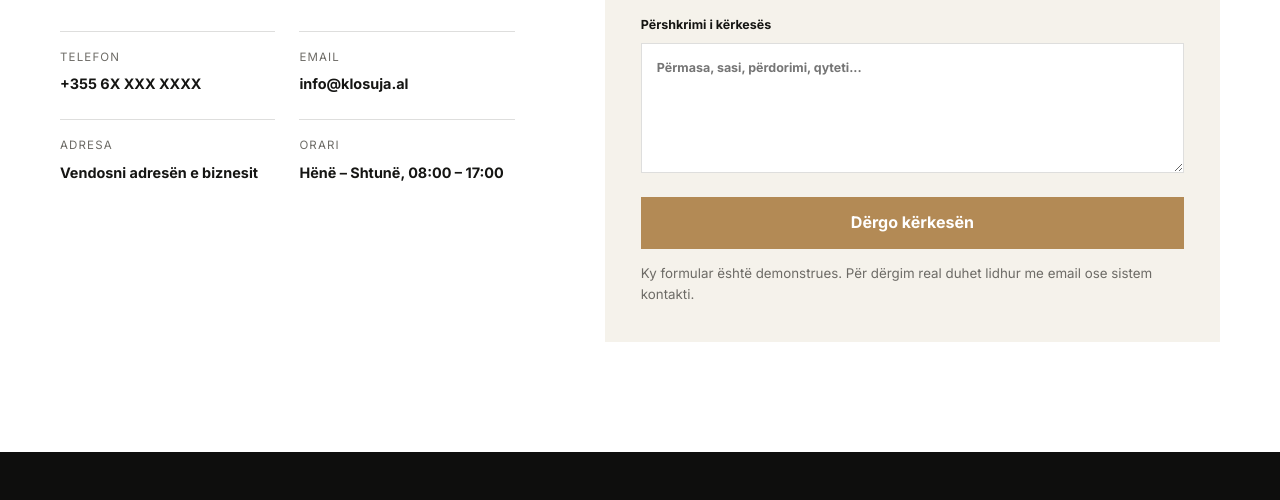
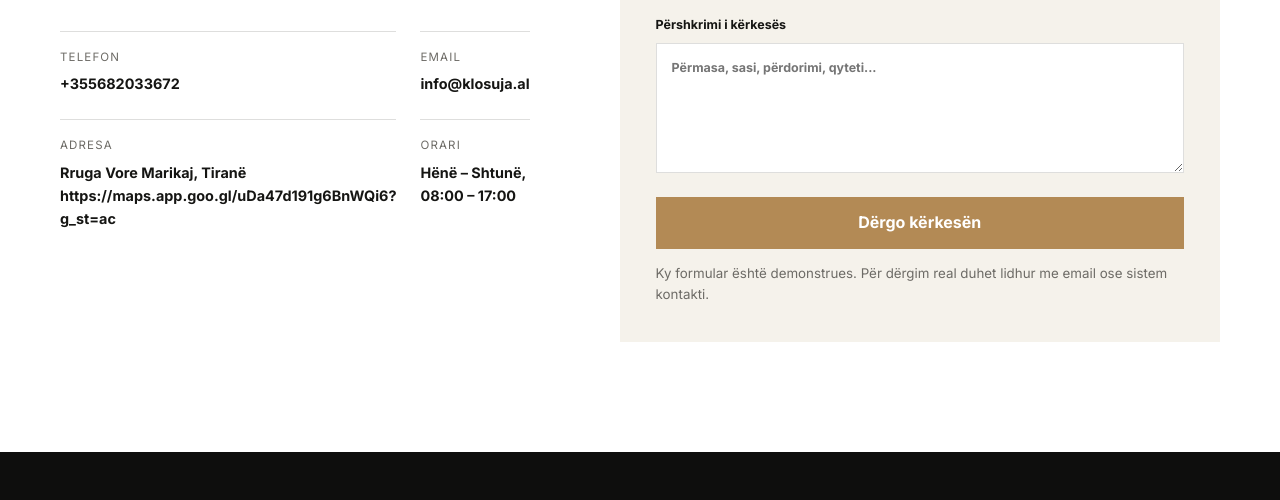
Before and after one commit to LikaBarbers/Klosuja-webside, a website: page index.html in a window 1280 px wide. Shown: the part 5620-6120 px from the top of the page. Drawn offline with nearby package versions, Linux system fonts and the light colour scheme.

Commit message:
Update index.html

```diff
--- a/index.html
+++ b/index.html
@@ -206,9 +206,9 @@
             Ne do t’ju kontaktojmë me informacion dhe ofertë.
           </p>
 <div class="contact-details">
-<a href="tel:+355600000000">
+<a href="tel:+355682033672">
 <span>Telefon</span>
-<strong>+355 6X XXX XXXX</strong>
+<strong>+355682033672</strong>
 </a>
 <a href="mailto:info@klosuja.al">
 <span>Email</span>
@@ -216,7 +216,8 @@
 </a>
 <div>
 <span>Adresa</span>
-<strong>Vendosni adresën e biznesit</strong>
+<strong>Rruga Vore Marikaj, Tiranë
+https://maps.app.goo.gl/uDa47d191g6BnWQi6?g_st=ac</strong>
 </div>
 <div>
 <span>Orari</span>
```
